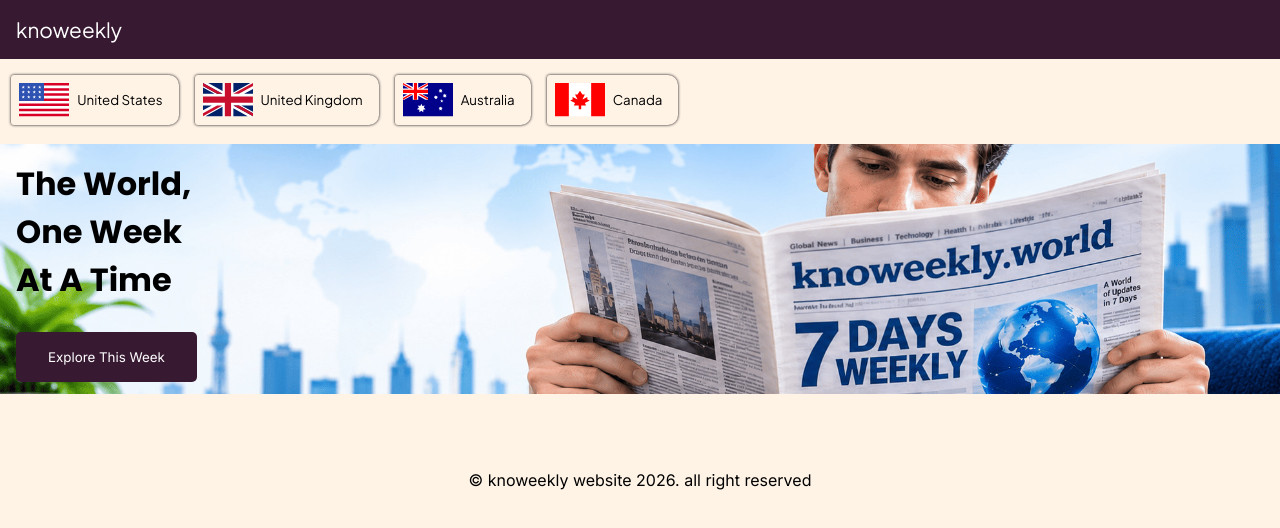
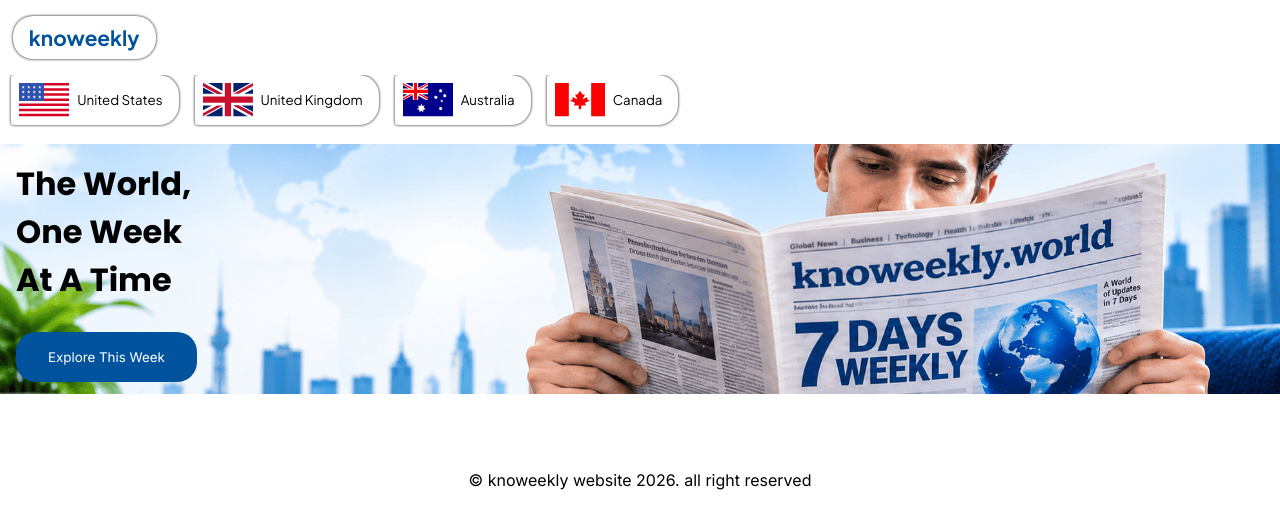
Before and after one commit to Obitech-CLI/knoweekly-app, a Next.js app: page / in a window 1280 px wide. Shown: the top 528 px of the page. Built offline with nearby package versions, Linux system fonts and the light colour scheme.

Commit message:
testing new

```diff
--- a/app/components/components.css
+++ b/app/components/components.css
@@ -1,10 +1,10 @@
 header {
-  padding: 1rem;
   width: 100%;
   position: fixed;
   top: 0;
-  background-color: #381932;
+  background-color: white;
   z-index: 5;
+  padding: 1.5rem 0.8rem;
 }
 
 footer {
@@ -16,7 +16,11 @@ footer {
 
 header > span {
   font-size: 1.3rem;
-  color: white;
+  color: #00539c;
+  font-weight: bolder;
+  box-shadow: 0px 0px 3px black;
+  padding: 0.5rem 1rem;
+  border-radius: 20px;
 }
 
 .feedback-modal {
@@ -70,7 +74,7 @@ header > span {
   background-color: transparent;
   width: fit-content;
   height: fit-content;
-  border-radius: 3px 10px 10px 3px;
+  border-radius: 3px 20px 20px 3px;
   color: black;
 }
 
--- a/app/globals.css
+++ b/app/globals.css
@@ -6,7 +6,7 @@
 }
 
 body {
-  background-color: #fff3e6;
+  background-color: white;
 }
 
 a {
@@ -30,8 +30,8 @@ button {
   border: none;
   height: 50px;
   padding: 1rem;
-  border-radius: 5px;
-  background-color: #381932;
+  border-radius: 20px;
+  background-color: #00539c;
   color: white;
   text-transform: capitalize;
 }
@@ -54,14 +54,13 @@ button {
   display: flex;
   align-items: center;
   gap: 0.5rem;
+  border-radius: 20px;
 }
 
 .error {
   text-transform: capitalize;
   text-align: center;
-  padding: 7rem 0;
-  background-color: rgba(0, 0, 0, 0.8);
-  color: white;
+  padding: 6rem 0;
   border-radius: 5px;
   display: flex;
   flex-direction: column;
@@ -84,17 +83,16 @@ fieldset {
   padding: 1rem;
   gap: 0.5rem;
   border: none;
-  border-radius: 10px;
+  border-radius: 20px;
   box-shadow: 0px 0px 3px black;
 }
 
 fieldset button {
   padding: 0.5rem 0.8rem;
   width: fit-content;
-  border-radius: 10px;
+  border-radius: 20px;
   display: flex;
   align-items: center;
-  box-shadow: 0px 0px 3px black;
   color: white;
 }
 
@@ -106,6 +104,7 @@ fieldset > label {
 
 fieldset > input {
   width: 100%;
+  border-radius: 20px;
 }
 
 fieldset > h2 {
@@ -178,7 +177,7 @@ textarea {
 input {
   padding: 1rem;
   font-size: 1rem;
-  border-radius: 10px;
+  border-radius: 20px;
   border: 1.5px solid black;
   width: 100%;
   background-color: transparent;
@@ -252,6 +251,5 @@ label.select > div ul li {
 
 .pagination > button {
   padding: 0.5rem 1rem;
-  border-radius: 10px;
-  box-shadow: 0px 0px 3px black;
+  border-radius: 20px;
 }
```
